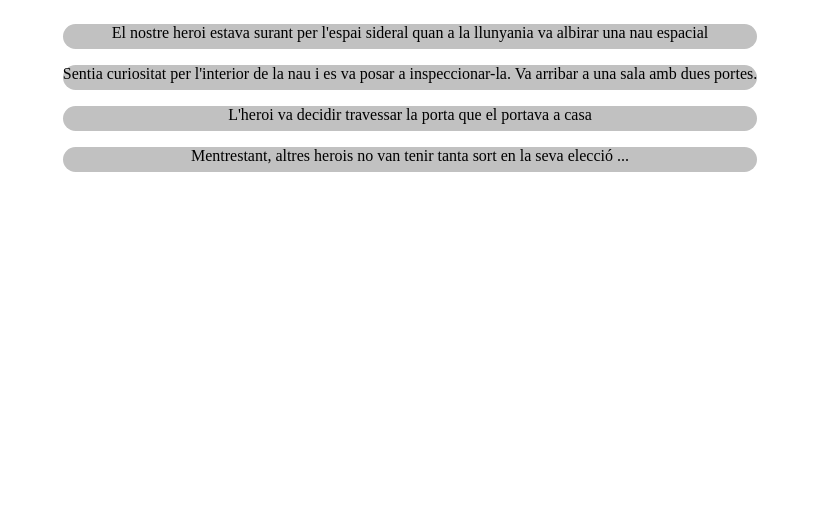
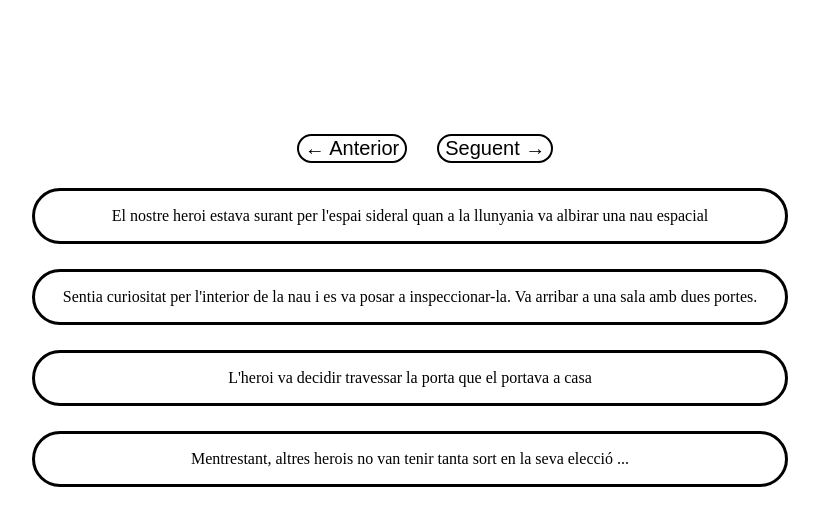
Before and after one commit to oriolgfarssac/REACT-SPRINT6, a React (Vite) app: page / in a window 1280 px wide. Shown: the top 526 px of the page, without its empty margins (230-1049 px from the left). Built offline with nearby package versions, Linux system fonts and the light colour scheme.

Commit message:
nivell-3

```diff
--- a/package.json
+++ b/package.json
@@ -11,7 +11,8 @@
   },
   "dependencies": {
     "react": "^18.2.0",
-    "react-dom": "^18.2.0"
+    "react-dom": "^18.2.0",
+    "styled-components": "^6.0.4"
   },
   "devDependencies": {
     "@types/react": "^18.2.14",
--- a/src/App.css
+++ b/src/App.css
@@ -7,8 +7,38 @@ body{
 }
 
 #divStyle{
-    width: auto;
-    height: 25px;
-    background-color: rgb(193, 193, 193);
+    margin-top: 25px;
+    width: 750px;
+    height: 50px;
+    background-color: rgb(255, 255, 255);
+    border-radius: 30px;
+    border: solid 3px black;
+}
+
+#buttonStyle{
+    font-size: 20px;
+    margin-left: 30px;
+    background-color: white;
+    border: solid 2px black;
     border-radius: 30px;
 }
+
+#buttonStyle:hover{
+    font-size: 20px;
+    margin-left: 30px;
+    background-color: rgba(219, 86, 86, 0.663);
+    border: solid 2px black;
+    border-radius: 30px;
+}
+
+#buttonStyle:active{
+    font-size: 20px;
+    margin-left: 30px;
+    background-color: rgba(219, 86, 86, 0.785);
+    border: solid 2px black;
+    border-radius: 30px;
+}
+
+#divGeneral{
+    margin-top: 15%;
+}
--- a/src/App.tsx
+++ b/src/App.tsx
@@ -1,16 +1,20 @@
-import './App.css'
-import TextTest from './Escena/Escena'
+import { Container, DivStyle, ButtonStyle, DivGeneral } from './style'
+import { TextTest, } from './Escena/Escena'
 import arrayFrases from './Frases'
 
 function App() {
 
   return (
-    <>
-    <TextTest content={arrayFrases[0]}/>
-    <TextTest content={arrayFrases[1]}/>
-    <TextTest content={arrayFrases[2]}/>
-    <TextTest content={arrayFrases[3]}/>
-    </>
+    <Container>
+    <DivGeneral><div id='divGeneral'>
+    <ButtonStyle> ← Anterior </ButtonStyle>
+    <ButtonStyle> Seguent → </ButtonStyle>
+    <DivStyle><TextTest content={arrayFrases[0]}/></DivStyle>
+    <DivStyle><TextTest content={arrayFrases[1]}/></DivStyle>
+    <DivStyle><TextTest content={arrayFrases[2]}/></DivStyle>
+    <DivStyle><TextTest content={arrayFrases[3]}/></DivStyle>
+    </div></DivGeneral>
+    </Container>
 
   )
 }
--- a/src/Escena/Escena.tsx
+++ b/src/Escena/Escena.tsx
@@ -1,9 +1,9 @@
 import React from 'react';
 
-interface TextTestProps {
+interface TextProps {
   content: string;
 }
 
-const TextTest: React.FC<TextTestProps> = (props) => <div id='divStyle'><p>{props.content}</p></div>;
+const TextTest: React.FC<TextProps> = (props) => <div><p>{props.content}</p></div>;
 
-export default TextTest;
+export { TextTest, };
--- /dev/null
+++ b/src/style.tsx
@@ -0,0 +1,40 @@
+import styled from 'styled-components';
+
+const Container = styled.div`
+  display: flex;
+  flex-direction: column;
+  justify-content: center;
+  align-items: center;
+  text-align: center;
+`;
+
+const DivStyle = styled.div`
+  margin-top: 25px;
+  width: 750px;
+  height: 50px;
+  background-color: rgb(255, 255, 255);
+  border-radius: 30px;
+  border: solid 3px black;
+`;
+
+const ButtonStyle = styled.button`
+  font-size: 20px;
+  margin-left: 30px;
+  background-color: white;
+  border: solid 2px black;
+  border-radius: 30px;
+
+  &:hover {
+    background-color: rgba(219, 86, 86, 0.663);
+  }
+
+  &:active {
+    background-color: rgba(219, 86, 86, 0.785);
+  }
+`;
+
+const DivGeneral = styled.div`
+  margin-top: 10%;
+`;
+
+export { Container, DivStyle, ButtonStyle, DivGeneral };
```
Also changed, not shown: 1 other file (tests, documents, lock files or other folders).
